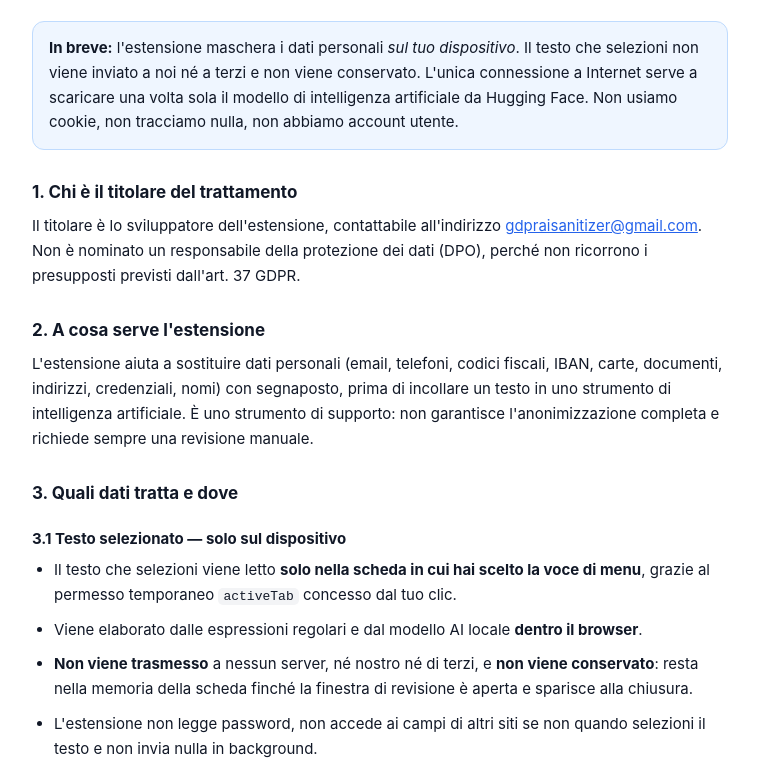
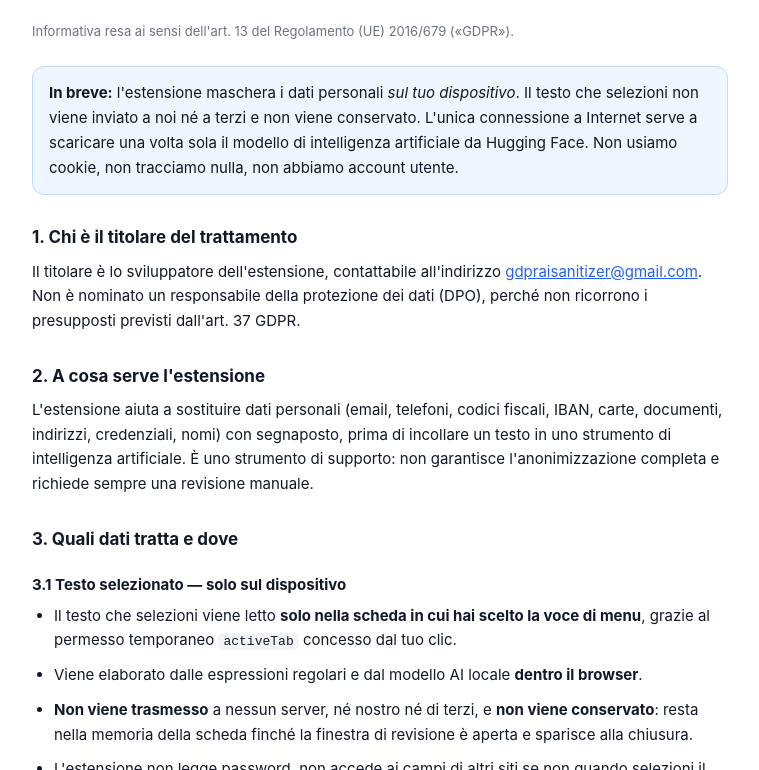
Before and after one commit to Boszboll/gdpr-ai-sanitizer-privacy, a plain HTML site: page index.html in a window 1280 px wide. Shown: the part 134-904 px from the top of the page, without its empty margins (260-1019 px from the left). Drawn offline with Linux system fonts and the light colour scheme.

Commit message:
Aggiorna informativa privacy

```diff
--- a/index.html
+++ b/index.html
@@ -49,6 +49,7 @@
 <main>
   <h1>Informativa privacy</h1>
   <p class="meta">Estensione Chrome «GDPR AI-Sanitizer» · Ultimo aggiornamento: 11 novembre 2026</p>
+  <p class="meta">Informativa resa ai sensi dell'art. 13 del Regolamento (UE) 2016/679 («GDPR»).</p>
 
   <div class="box">
     <p><strong>In breve:</strong> l'estensione maschera i dati personali <em>sul tuo dispositivo</em>.
```
